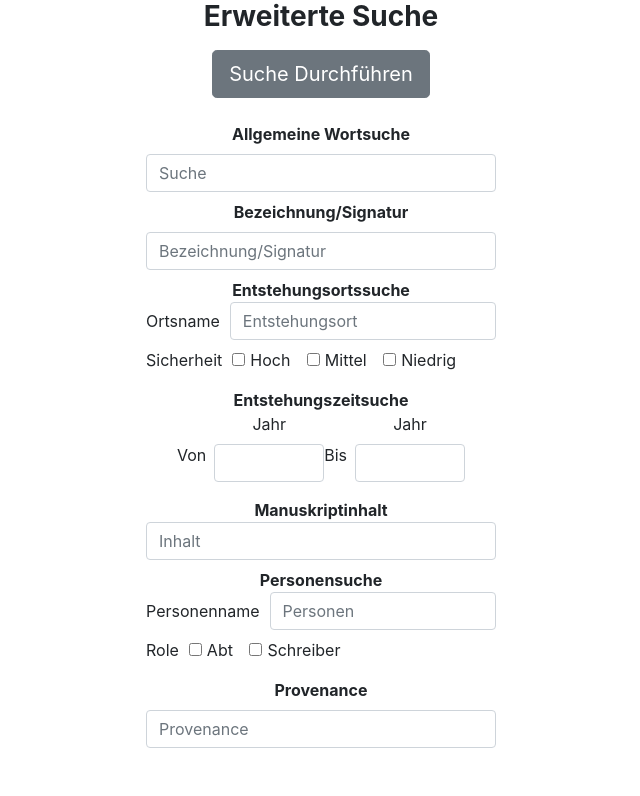
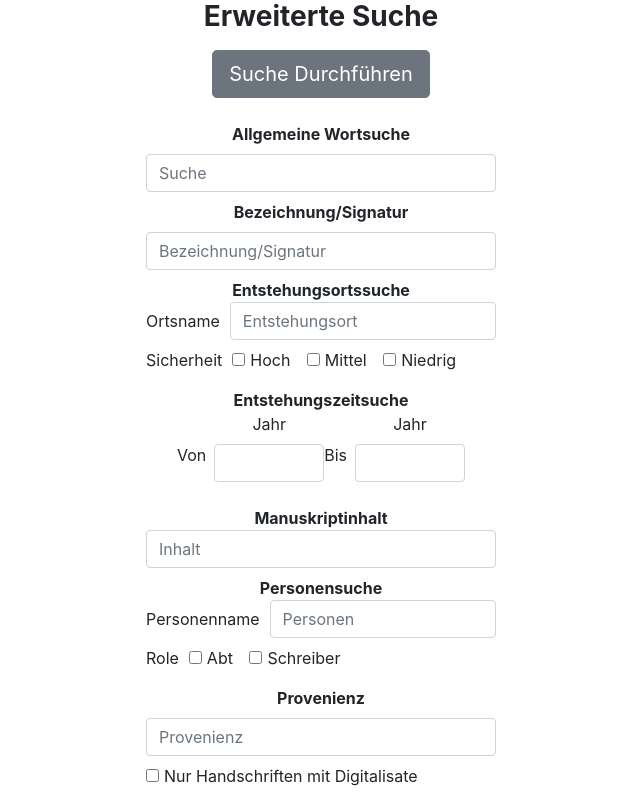
Before and after one commit to Formulae-Litterae-Chartae/coenotur_handschriften, a Flask app: page /search/advanced_search in a window 1280 px wide. Shown: the part 56-852 px from the top of the page, without its empty margins (319-959 px from the left). Before the commit the page ends 804 px from the top, so only its background shows below. Run offline with Flask 2, Linux system fonts and the light colour scheme; some libraries are stand-ins or nearby versions.

Commit message:
Added ability to search only for MS with Digitalisate

```diff
--- a/app/search/Search.py
+++ b/app/search/Search.py
@@ -89,13 +89,16 @@ def advanced_query_index(simple_q: str = '',
                          autocomplete_orig_place: str = '',
                          autocomplete_orig_place_cert: list = None,
                          autocomplete_person_role: list = None,
-                         autocomplete_person_identifier: str = '') -> Tuple[List[Dict[str, Union[str, list, dict]]],
+                         autocomplete_person_identifier: str = '',
+                         with_digitalisat: str = '') -> Tuple[List[Dict[str, Union[str, list, dict]]],
                                                                             int,
                                                                             dict]:
     if not current_app.elasticsearch:
         return [], 0, {}
     # all parts of the query should be appended to the 'must' list. This assumes AND and not OR at the highest level
     body_template = dict({"query": {"bool": {"must": []}}, "sort": '_id', 'size': 10000, 'aggs': AGGREGATIONS})
+    if with_digitalisat:
+        body_template['query']['bool']['must'].append({'term': {'with_digitalisat': True}})
     fields = {'flat_fields':
                   {'identifier': identifier,
                    'ms_item': ms_item,
--- a/app/search/forms.py
+++ b/app/search/forms.py
@@ -50,5 +50,6 @@ class AdvancedSearchForm(SearchForm):
     person = StringField(_l('Personen'))
     person_role = SelectMultipleField(_l('Role'),  choices=[('', ''), ('Abt', _l('Abt')),
                                                                       ('scribe', _l('Schreiber'))])
-    provenance = StringField(_l('Provenance'))
+    provenance = StringField(_l('Provenienz'))
+    with_digitalisat = BooleanField(_l('Nur Handschriften mit Digitalisate'))
     submit = SubmitField(_l('Suche Durchführen'), id="advancedSearchSubmit")
--- a/app/search/routes.py
+++ b/app/search/routes.py
@@ -54,7 +54,8 @@ def r_results():
                        autocomplete_orig_place=request.args.get('autocomplete_orig_place'),
                        autocomplete_orig_place_cert=request.args.get('autocomplete_orig_place_cert'),
                        autocomplete_person_role=request.args.get('autocomplete_person_role'),
-                       autocomplete_person_identifier=request.args.get('autocomplete_person_identifier'))
+                       autocomplete_person_identifier=request.args.get('autocomplete_person_identifier'),
+                       with_digitalisat=request.args.get('with_digitalisat'))
     posts, total, aggs = advanced_query_index(**search_args)
     return render_template('search/search.html', title=_('Suche'), posts=posts, current_page=page,
                            total_results=total, aggs=aggs, highlight_mapping=HIGHLIGHT_MAPPING)
--- a/app/templates/search/advanced_search.html
+++ b/app/templates/search/advanced_search.html
@@ -76,6 +76,7 @@
                                 {{ form.orig_year_end(size=4, class="form-control") }}
                                 {% endif %}
                             </div>
+                        </div>
                     </div>
                     <div class="form-group mb-2">
                         <div class="text-center search-section-label"><strong>{{ _('Manuskriptinhalt') }}</strong></div>
@@ -121,6 +122,12 @@
                             </datalist>
                         </div>
                     </div>
+                    <div class="form-group mb-2">
+                        <div class="form-check form-check-inline form-group mb-0">
+                            <input class="form-check-input" id="with_digitalisat_checkbox" name="with_digitalisat" type="checkbox" value="true">
+                            <label class="form-check-label" for="with_digitalisat_checkbox">{{ form.with_digitalisat.label.text }}</label>
+                        </div>
+                    </div>
                 </div>
             </div>
         </form>
```
Also changed, not shown: xmls/rebuild_elasticsearch_from_xml.py (+7 -1 lines).
